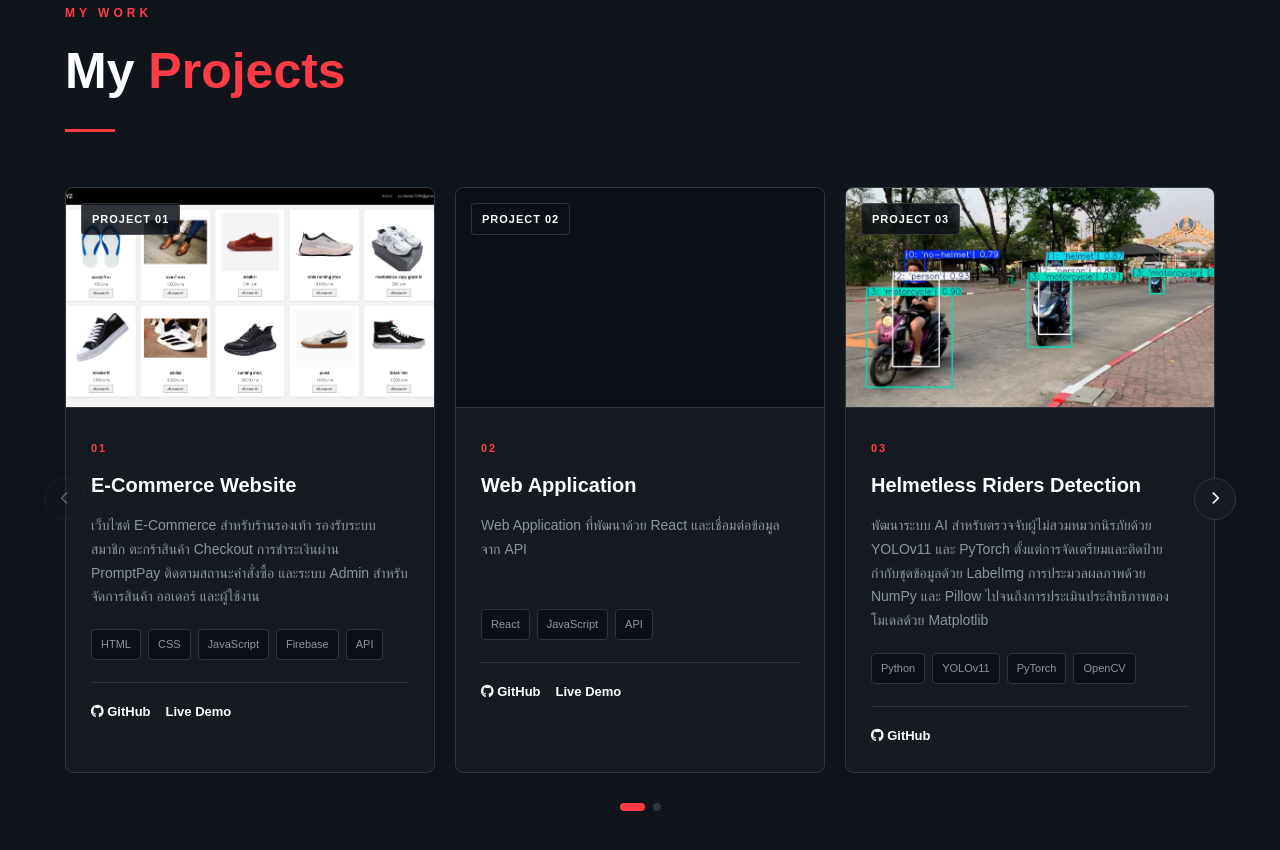
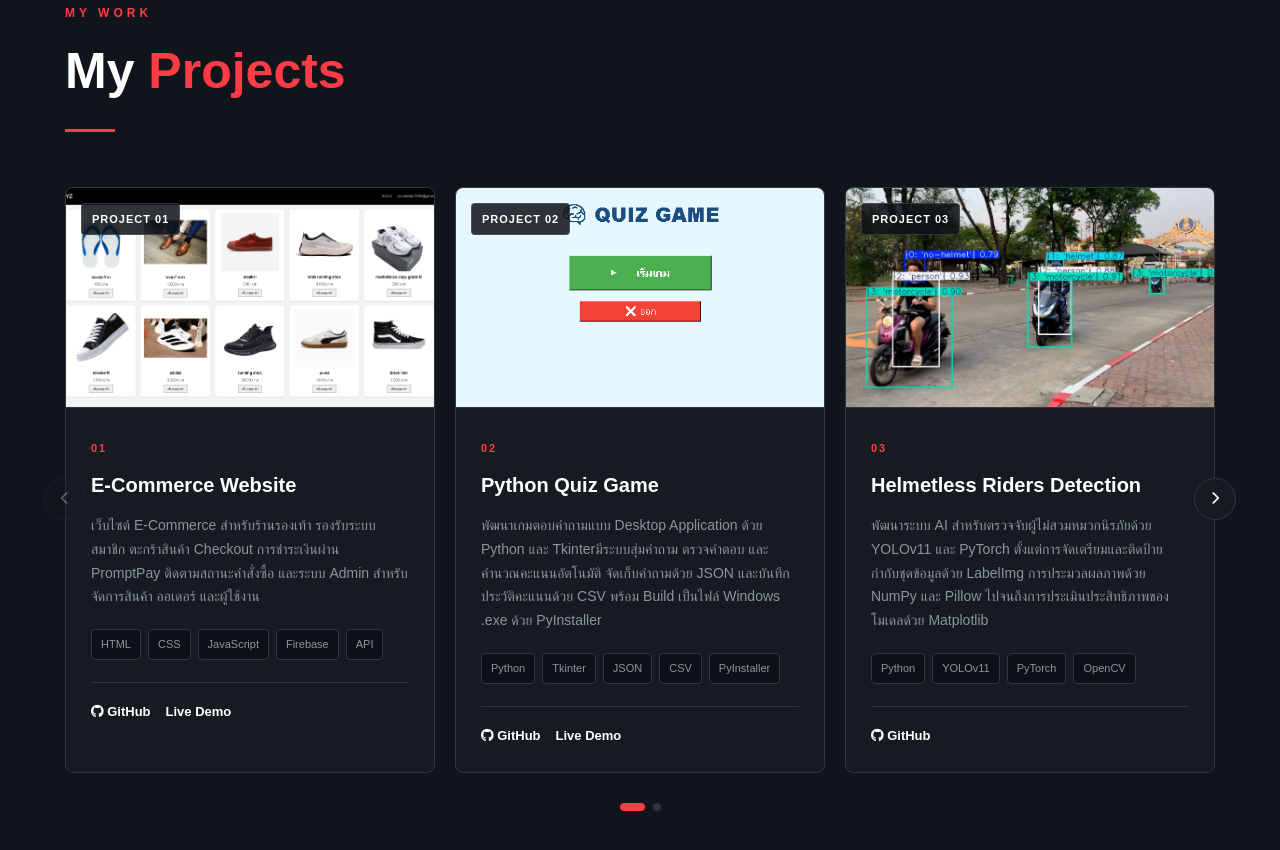
Before and after one commit to Woodpekerrr/Portfolio-website, a plain HTML site: page index.html in a window 1280 px wide. Shown: the part 2411-3261 px from the top of the page. Drawn offline with Linux system fonts and the light colour scheme.

Commit message:
Update portfolio projects

```diff
--- a/index.html
+++ b/index.html
@@ -225,21 +225,24 @@
                     <!-- PROJECT 02 -->
                     <article class="project-card">
                         <div class="project-image">
+                            <img src="files/my projects images/project2.png" alt="Python Quiz Game">
                             <span>PROJECT 02</span>
                         </div>
 
                         <div class="project-content">
                             <small>02</small>
-                            <h3>Web Application</h3>
-                            <p>Web Application ที่พัฒนาด้วย React และเชื่อมต่อข้อมูลจาก API</p>
+                            <h3>Python Quiz Game</h3>
+                            <p>พัฒนาเกมตอบคำถามแบบ Desktop Application ด้วย Python และ Tkinterมีระบบสุ่มคำถาม ตรวจคำตอบ และคำนวณคะแนนอัตโนมัติ
+                                จัดเก็บคำถามด้วย JSON และบันทึกประวัติคะแนนด้วย CSV
+            พร้อม Build เป็นไฟล์ Windows .exe ด้วย PyInstaller</p>
 
                             <div class="tags">
-                                <span>React</span><span>JavaScript</span><span>API</span>
+                                <span>Python</span><span>Tkinter</span><span>JSON</span><span>CSV</span><span>PyInstaller</span>
                             </div>
 
                             <div class="project-links">
-                                <a href="#" target="_blank" rel="noopener noreferrer"><i class="fa-brands fa-github"></i> GitHub</a>
-                                <a href="#" target="_blank" rel="noopener noreferrer">Live Demo</a>
+                                <a href="https://github.com/Woodpekerrr/python-quiz-game" target="_blank" rel="noopener noreferrer"><i class="fa-brands fa-github"></i> GitHub</a>
+                                <a href="https://github.com/woodpekerrr/python-quiz-game/releases/download/v1.0.0/QuizGame.exe" target="_blank" rel="noopener noreferrer">Live Demo</a>
                             </div>
                         </div>
                     </article>
```
Also changed, not shown: files/my projects images/project2.png (added).
